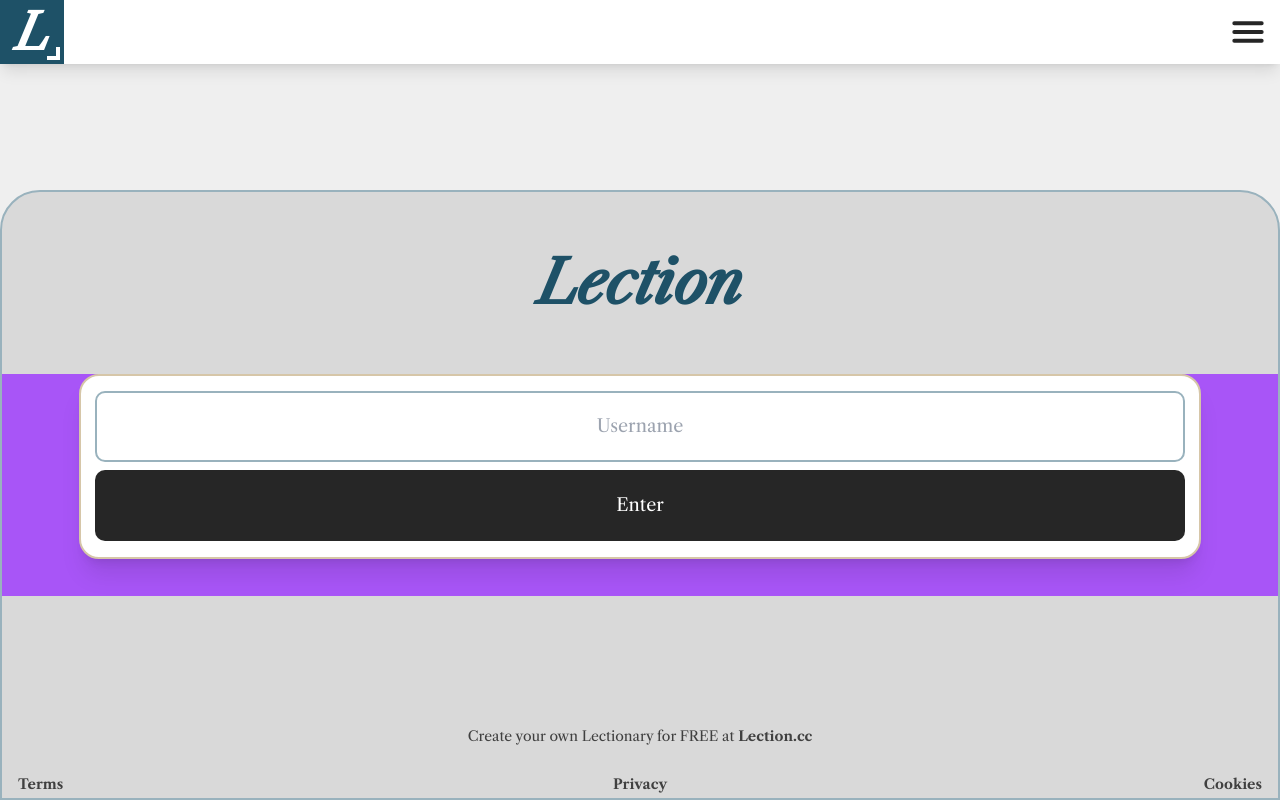
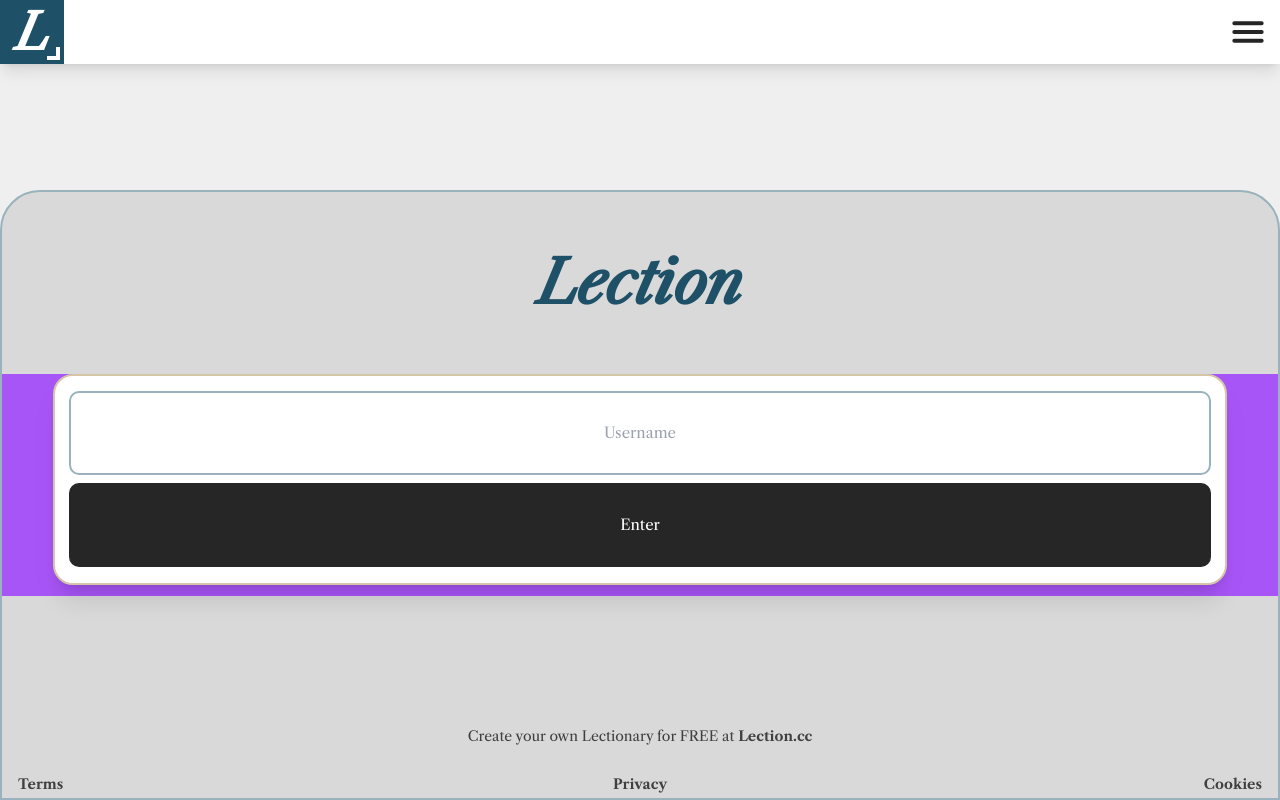
Before and after one commit to Van-x2/LectionFrontPlayer, a SvelteKit app in the folder web/: page / in a window 1280 px wide. Built offline with nearby package versions, Linux system fonts and the light colour scheme.

Commit message:
resized username input field

```diff
--- a/web/src/routes/+page.svelte
+++ b/web/src/routes/+page.svelte
@@ -229,20 +229,20 @@
                   </div>
                 </div>
                 <div class="w-full h-[55%] flex justify-center bg-purple-500">
-                  <div class="w-[88%] h-[185px] ">
+                  <div class="w-[92%] h-[95%] ">
                     <div class="w-full h-full bg-white rounded-[20px]  border-secondary border-[2.5px] shadow-xl py-[8px] px-[14px]">
                       <div class="w-full h-full flex flex-col">
                         <div class="w-[100] h-[44%] rounded-[10px] mb-2 mt-[7px]">
                           <input
                             type="text"
-                            class="w-full h-full text-[18px] font-normal border-2 border-accent focus:border-[4px] text-accent text-center rounded-[10px] focus:outline-none transition-all duration-75"
+                            class="w-full h-full text-[15px] font-normal border-2 border-accent focus:border-[4px] text-accent text-center rounded-[10px] focus:outline-none transition-all duration-75"
                             placeholder="Username"
                             bind:value={usernameField}
                           >
                         </div>
                         <button class="w-[100%] h-[44%] group mb-2 active:translate-y-[2px] transition duration-75" on:click={submitUsername}>
                           <div class="w-full h-full rounded-[10px] bg-neutral-800 group-active:bg-neutral-900 transition duration-75 mb-2 ">
-                            <div class="w-full h-full flex items-center justify-center text-white text-[18px] font-normal">
+                            <div class="w-full h-full flex items-center justify-center text-white text-[15px] font-normal">
                               <p>
                                 Enter
                               </p>
```
